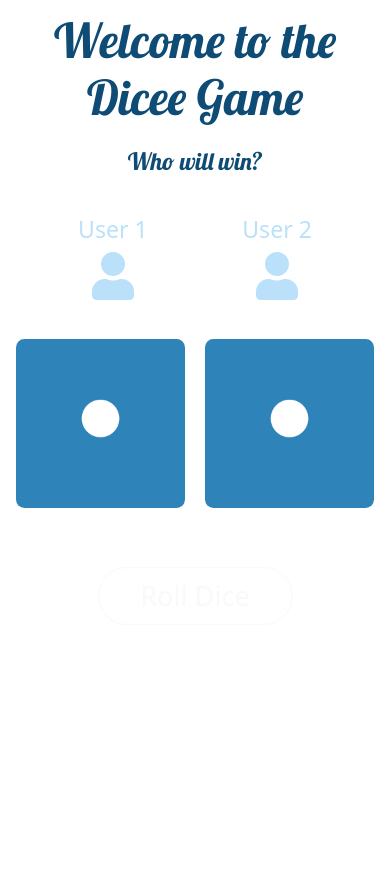
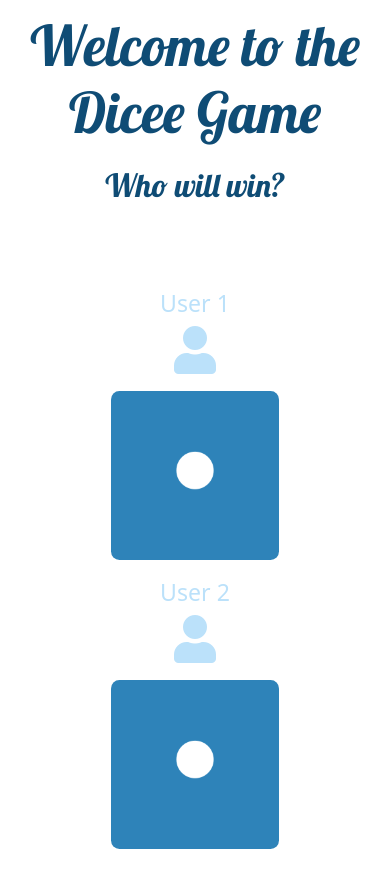
Before and after one commit to BucataruIoan1/Dicee-Game, a plain HTML site: page index.html in a window 390 px wide. Before the commit the page ends 844 px from the top, so only its background shows below. Drawn offline with Linux system fonts and the light colour scheme.

Commit message:
2 main dice div and mobile v2

```diff
--- a/css/styles.css
+++ b/css/styles.css
@@ -1,3 +1,5 @@
+/**********************************Default Style *****************************/
+
 * {
     margin: 0;
     padding: 0;
@@ -19,38 +21,35 @@ h1, h2 {
 }
 
 h2 {
-    font-size: 3rem;
+    font-size: 3.5rem;
 }
 
 /********************************Card Section Style ***************************/
 
 #diceCard {
     display: flex;
-    position: relative;
     justify-content: center;
-    padding-top: 10%;
+    padding-top: 2%;
     width: 100%;
 }
 
-#dice1 {
+#dice1, #dice2 {
+    display: flex;
+    flex-direction: column;
+    justify-content: center;
     margin-right: 5%;
+}
+
+#dice2 {
+    margin-right: 0;
 }
 
 /*****************************************User Section Style ***************************/
 
 .user1, .user2 {
-    position: absolute;
-    top: 10%;
     color: #BBE1FA;
     text-align: center;
-}
-
-.user1 {
-    left: 40%;
-}
-
-.user2 {
-    right: 40%;
+    padding-bottom: 10%;
 }
 
 img {
@@ -65,7 +64,6 @@ img {
 .face1, .face7 {
     display: block;
 }
-
 
 /****************************************Button Section STYLE ***************************************/
 
@@ -92,7 +90,7 @@ img {
     }
 
     #diceCard {
-        padding-top: 40%;
+        padding-top: 20%;
         flex-direction: column;
         align-items: center;
     }
@@ -100,18 +98,6 @@ img {
     #dice1 {
         margin-right: 0;
         margin-bottom: 5%;
-    }
-
-    .user1 {
-        left: 15%;
-    }
-
-    .user2 {
-        right: 15%;
-    }
-
-    .user1, .user2 {
-        top: 0;
     }
 
     .roll-button {
@@ -127,23 +113,22 @@ img {
 @media (min-width: 301px) and (max-width: 480px) {
 
     h1 {
-        font-size: 3rem;
+        font-size: 3.5rem;
     }
 
     h2 {
-        font-size: 1.5rem;
+        font-size: 2rem;
     }
 
     #diceCard {
-        padding-top: 40%;
+        padding-top: 20%;
+        flex-direction: column;
+        align-items: center;
     }
 
-    .user1 {
-        left: 20%;
-    }
-
-    .user2 {
-        right: 20%;
+    #dice1 {
+        margin-right: 0;
+        margin-bottom: 5%;
     }
 
     .roll-button {
@@ -151,7 +136,7 @@ img {
     }
 
     .roll {
-        width: 50%;
+        width: 75%;
     }
 
 }
@@ -159,23 +144,15 @@ img {
 @media (min-width: 481px) and (max-width: 767px) {
 
     h1 {
-        font-size: 3rem;
+        font-size: 4rem;
     }
 
     h2 {
-        font-size: 1.5rem;
+        font-size: 2.5rem;
     }
 
     #diceCard {
-        padding-top: 30%;
-    }
-
-    .user1 {
-        left: 30%;
-    }
-
-    .user2 {
-        right: 30%;
+        padding-top: 10%;
     }
 
     .roll-button {
@@ -195,19 +172,11 @@ img {
     }
 
     h2 {
-        font-size: 2rem;
+        font-size: 2.5rem;
     }
 
     #diceCard {
-        padding-top: 20%;
-    }
-
-    .user1 {
-        left: 30%;
-    }
-
-    .user2 {
-        right: 30%;
+        padding-top: 10%;
     }
 
     .roll-button {
@@ -224,15 +193,7 @@ img {
 
 
     #diceCard {
-        padding-top: 20%;
-    }
-
-    .user1 {
-        left: 35%;
-    }
-
-    .user2 {
-        right: 35%;
+        padding-top: 10%;
     }
 
     .roll-button {
--- a/index.html
+++ b/index.html
@@ -16,44 +16,47 @@
     <h1>Welcome to the Dicee Game</h1>
     <h2>Who will win?</h2>
 
-    <section id="diceCard">
+    <section id="diceCard"><!--start diceCard section -->
 
-        <div class="user1">
-            <h3>User 1</h3>
-            <i class="fas fa-user fa-3x"></i>
-        </div>
+        <div id="dice1"><!--start dice1 section-->
 
-        <div id="dice1">
+            <div class="user1"><!--start user1 section-->
+                <h3>User 1</h3>
+                <i class="fas fa-user fa-3x"></i>
+            </div><!--finish user1 section-->
+
             <img class="face face1" src="css/images/face1.png" alt="">
             <img class="face face2" src="css/images/face2.png" alt="">
             <img class="face face3" src="css/images/face3.png" alt="">
             <img class="face face4" src="css/images/face4.png" alt="">
             <img class="face face5" src="css/images/face5.png" alt="">
             <img class="face face6" src="css/images/face6.png" alt="">
-        </div>
 
-        <div class="user2">
-            <h3>User 2</h3>
-            <i class="fas fa-user fa-3x"></i>
-        </div>
+        </div><!--end dice1 section-->
 
-        <div id="dice2">
+        <div id="dice2"><!--start dice2 section-->
+
+            <div class="user2"><!--start user2 section-->
+                <h3>User 2</h3>
+                <i class="fas fa-user fa-3x"></i>
+            </div><!--finish user2 section-->
+
             <img class="face0 face7" src="css/images/face1.png" alt="">
             <img class="face0 face8" src="css/images/face2.png" alt="">
             <img class="face0 face9" src="css/images/face3.png" alt="">
             <img class="face0 face10" src="css/images/face4.png" alt="">
             <img class="face0 face11" src="css/images/face5.png" alt="">
             <img class="face0 face12" src="css/images/face6.png" alt="">
-        </div>
-    </section>
 
-    <div class="roll-button">
+        </div><!--end dice2 section-->
+
+    </section><!--end diceCard section -->
+
+    <div class="roll-button"><!--start roll-button section-->
 
         <button type="button" class="btn btn-outline-light btn-lg rounded-pill roll">Roll Dice</button>
 
-    </div>
-
-
+    </div><!--end roll-button section-->
 
     <script src="js/index.js"></script>
 </body>
```
Also changed, not shown: js/index.js (+12 -0 lines).
